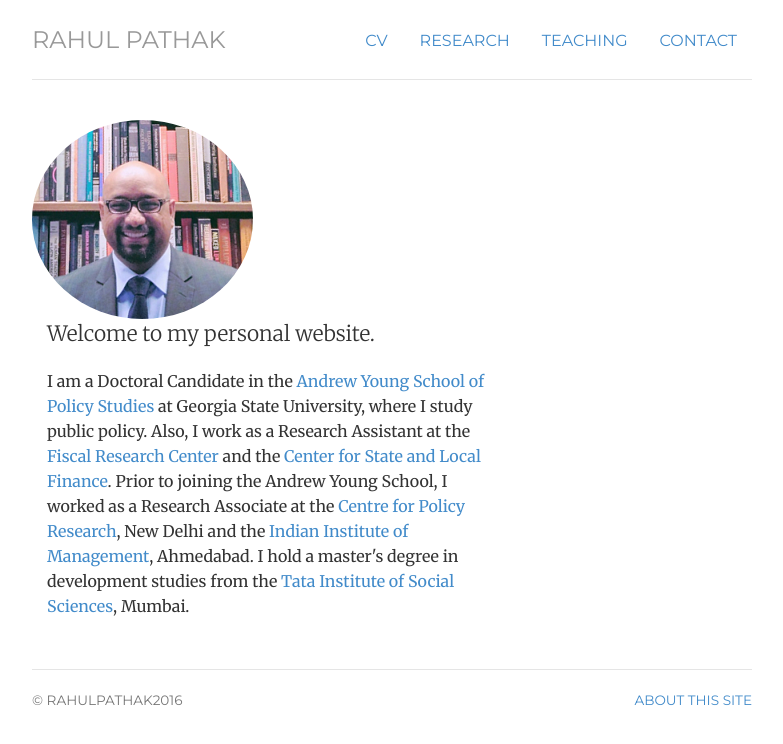
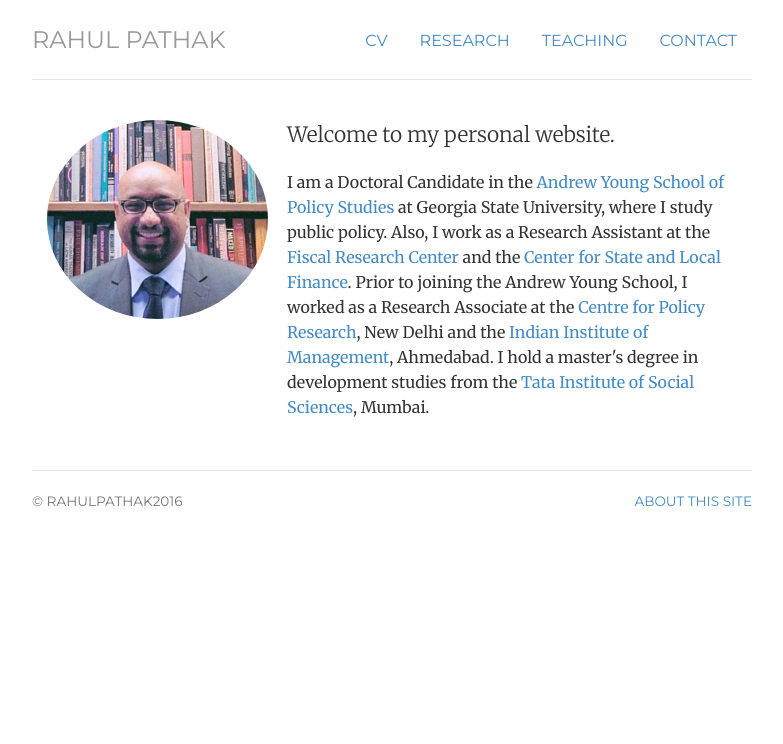
Before and after one commit to pathak-rahul/pathak-rahul.github.io, a Jekyll site: the page built from index.html, in a window 1280 px wide. Shown: the top 744 px of the page, without its empty margins (248-1031 px from the left). Built offline with Jekyll 4.4.1, drawn with Linux system fonts in a browser that asks for light colours.

Commit message:
Update index.html

```diff
--- a/index.html
+++ b/index.html
@@ -9,7 +9,7 @@
 
 <!-- <div class="jumbotron"> -->
 <div class="row marketing">
-	<div class="col-sm-"4">
+	<div class="col-sm-4">
 	<img  class="img-circle" alt="Rahul Pathak" src="img/rpathak.png">
 	</div>
 	<div itemscope itemtype="http://data-vocabulary.org/Person" class="col-sm-8">
```
